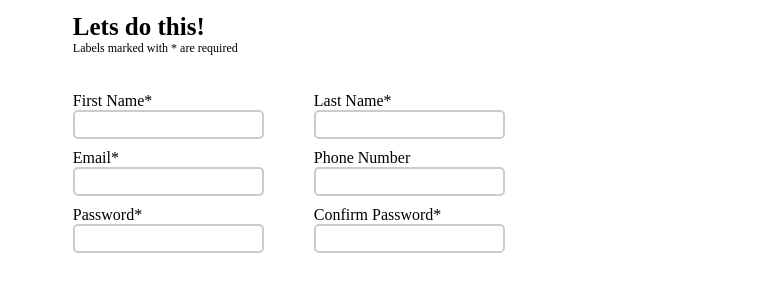
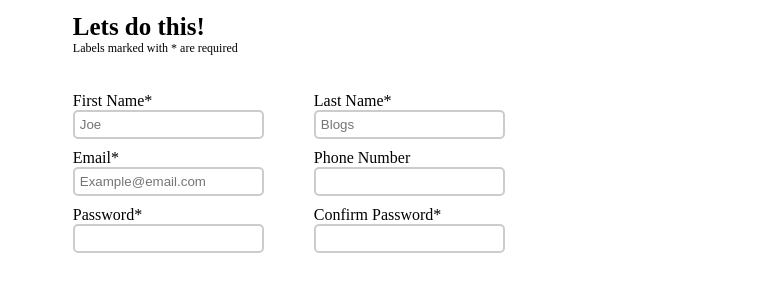
Before and after one commit to JS-Project96/sign-up-form, a plain HTML site: page index.html in a window 1280 px wide. Shown: the part 296-590 px from the top of the page, 516-1280 px from the left. Drawn offline with Linux system fonts and the light colour scheme.

Commit message:
added placeholders to some form inputs

```diff
--- a/index.html
+++ b/index.html
@@ -33,17 +33,17 @@
                 <ul>
                     <li>
                         <label id="first_name">First Name*</label>
-                        <input type="text" id="first_name" name=first_name required>
+                        <input type="text" id="first_name" name=first_name placeholder="Joe" required>
                     </li>
 
                     <li>
                         <label id="last_name">Last Name*</label>
-                        <input type="text" id="last_name" name="last_name" required>
+                        <input type="text" id="last_name" name="last_name" placeholder="Blogs" required>
                     </li>
 
                     <li>
                         <label id="e-mail">Email*</label>
-                        <input type="email" id="e-mail" name="email" required>
+                        <input type="email" id="e-mail" name="email" placeholder="Example@email.com" required>
                     </li>
 
                     <li>
```
